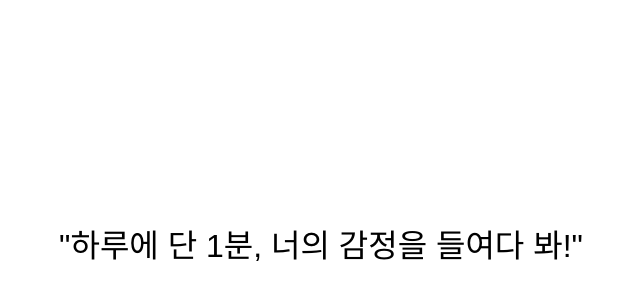
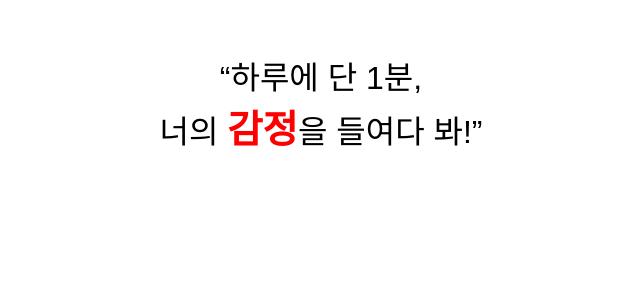
Before and after one commit to KNUASCII/FRONT, a React (Create React App) app in the folder cursor-demo/: page / in a window 1280 px wide. Shown: the part 938-1238 px from the top of the page, without its empty margins (319-959 px from the left). Built offline with nearby package versions, Linux system fonts and the light colour scheme.

Commit message:
adjust
p2

```diff
--- a/cursor-demo/src/routes/intro.jsx
+++ b/cursor-demo/src/routes/intro.jsx
@@ -10,6 +10,9 @@ import { Link as RouterLink } from 'react-router-dom';
 
 const LandingPage = () => {
   // useInView를 사용해 ref와 상태값 정의
+  const { ref: section2Ref, inView: isSection2Visible } = useInView({
+    threshold: 0.5, // 50% 화면에 보일 때 트리거
+  });
   const { ref: section3Ref, inView: isSection3Visible } = useInView({
     threshold: 0.5, // 50% 화면에 보일 때 트리거
   });
@@ -47,7 +50,11 @@ const LandingPage = () => {
 
       {/* 섹션 2 */}
       <Element name="section2" className="section section2">
-        <p className = "One_Minutes">"하루에 단 1분, 너의 감정을 들여다 봐!"</p>
+        <div ref={section2Ref} className="content">
+            <div className={`text ${isSection2Visible ? "fade-in-down" : ""}`}>
+              <p className = "One_Minutes">“하루에 단 1분,<br/>너의 <strong style={{ fontSize: '3vw', color: "red" }}>감정</strong>을 들여다 봐!”</p>
+            </div>
+        </div>
       </Element>
 
       {/* 섹션 3 */}
```
